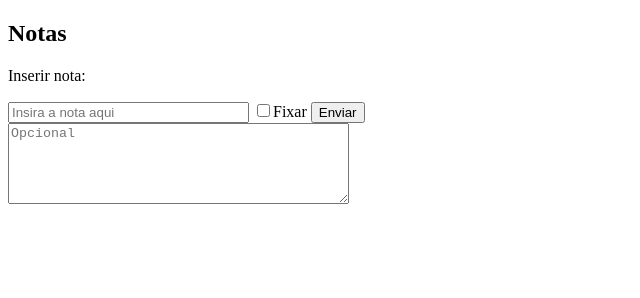
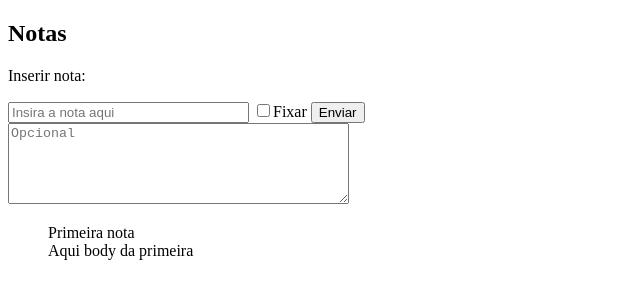
Before and after one commit to RezendeComZ/appNotas, a plain HTML site: page index.html in a window 1280 px wide. Shown: the whole page, without its empty margins (0-640 px from the left). Drawn offline with Linux system fonts and the light colour scheme.

Commit message:
exibindo o primeiro item da lista como teste

```diff
--- a/index.html
+++ b/index.html
@@ -18,8 +18,8 @@
       <br/>
       <textarea type="text" id="bodyField" cols="40" rows="5" placeholder="Opcional"></textarea> <!-- A altenativa a cols e rows é: style="width:250px;height:150px;" -->
     </div>
-    <div class="lista-notas">
-      <ul class='notas'></ul>
+    <div class="notas">
+      <ul id='listaNotas'></ul>
     </div>
 
 
--- a/index.js
+++ b/index.js
@@ -9,7 +9,7 @@ let notas = [
     id: 1,
     h: 'Primeira nota',
     b: 'Aqui body da primeira',
-    pin: false,
+    pin: false
   },
   {
     id: 2,
@@ -133,5 +133,9 @@ const bodyField = document.querySelector('#bodyField')
 const fixo = document.querySelector('#fixo');
 
 const btEnviar = () => {
-  console.log(addNota(headField.value,bodyField.value,fixo.checked))
+  console.log(addNota(headField.value,bodyField.value,fixo.checked));
+  alert('Item adicionado')
 }
+
+
+document.getElementById('listaNotas').innerHTML = notas[0].h + '</br>' +  notas[0].b
```
